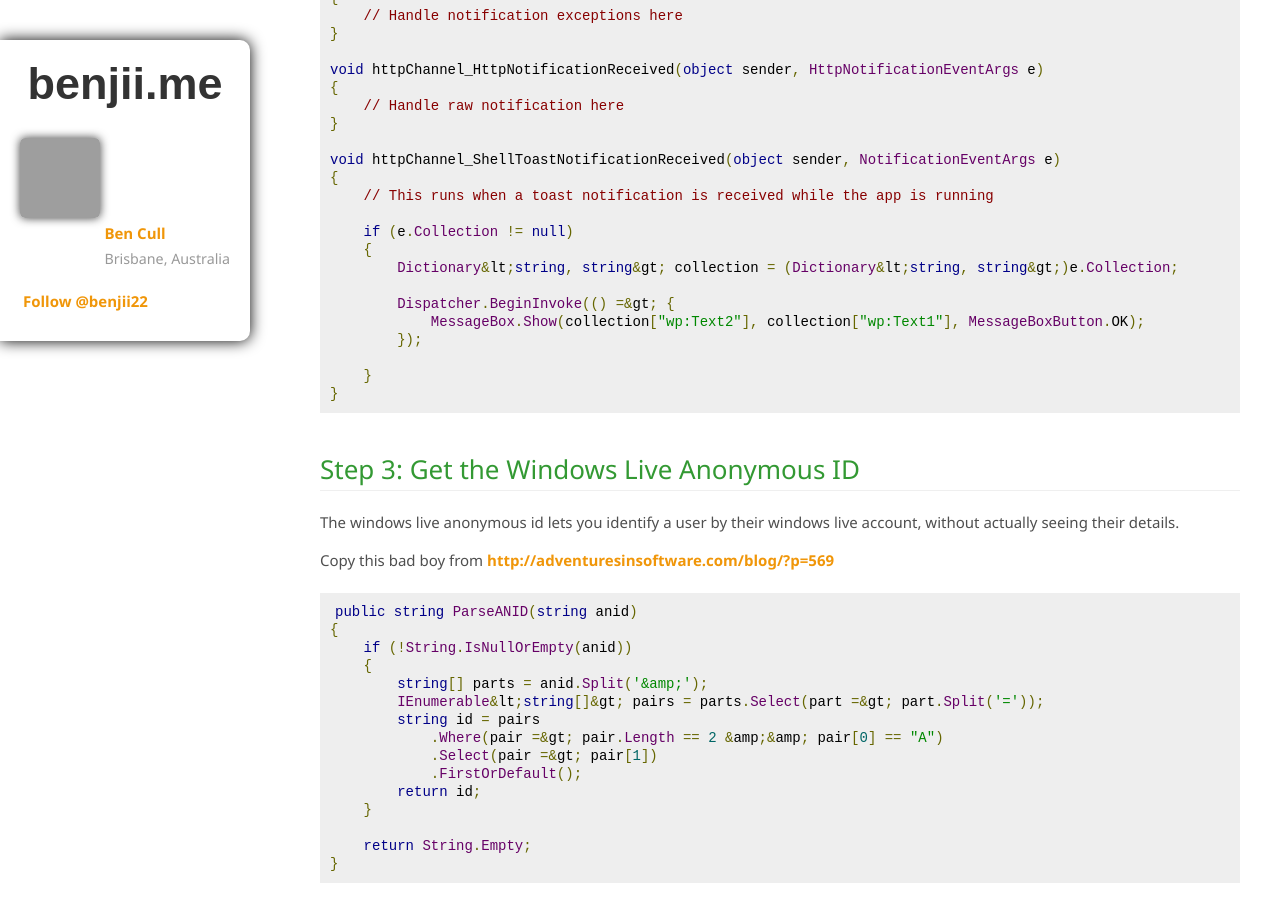
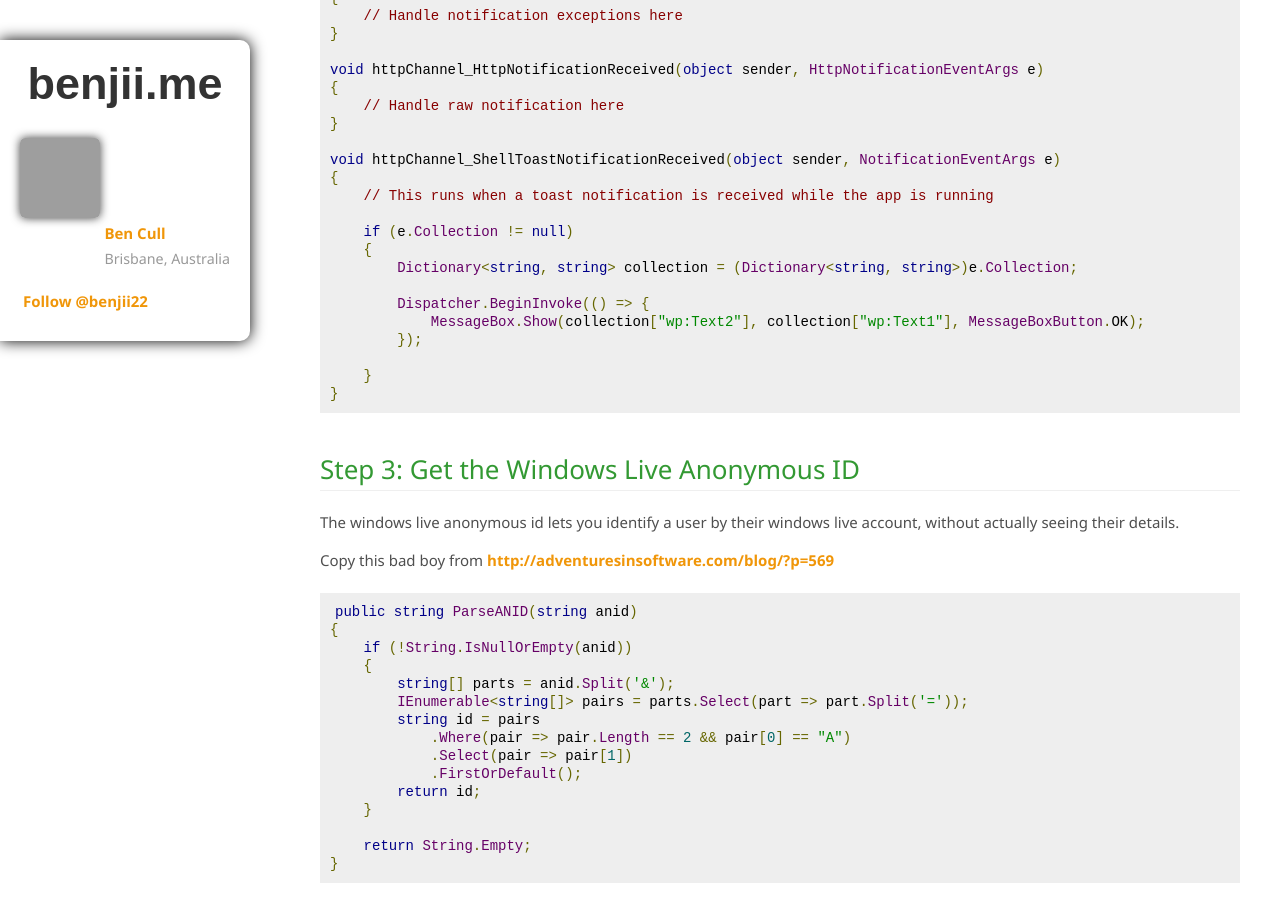
Before and after one commit to bjcull/bjcull.github.com, a Jekyll site: the page built from _posts/2010-12-13-push-notifications-in-windows-phone-7-1-code-on-the-device.md, in a window 1280 px wide and 900 px high, scrolled down 1802 px. Built offline with Jekyll 4.4.1, drawn with Linux system fonts in a browser that asks for light colours; nearby versions of some CDN libraries; comment, search, counter and statistics services are not loaded; some of the changed lines change nothing that is shown; some of the changed text lies outside the part shown; grey boxes are pictures that could not be loaded.

Commit message:
Decoded some of the HTML encoded text

```diff
--- a/_posts/2010-12-13-push-notifications-in-windows-phone-7-1-code-on-the-device.md
+++ b/_posts/2010-12-13-push-notifications-in-windows-phone-7-1-code-on-the-device.md
@@ -59,16 +59,16 @@ This method sets up our event handlers so we can be notified when Microsoft has
     private void SubscribeToChannelEvents()
     {
         //Register to UriUpdated event - occurs when channel successfully opens
-        httpChannel.ChannelUriUpdated += new EventHandler&lt;NotificationChannelUriEventArgs&gt;(httpChannel_ChannelUriUpdated);
+        httpChannel.ChannelUriUpdated += new EventHandler<NotificationChannelUriEventArgs>(httpChannel_ChannelUriUpdated);
 
         //Subscribed to Raw Notification
-        httpChannel.HttpNotificationReceived += new EventHandler&lt;HttpNotificationEventArgs&gt;(httpChannel_HttpNotificationReceived);
+        httpChannel.HttpNotificationReceived += new EventHandler<HttpNotificationEventArgs>(httpChannel_HttpNotificationReceived);
 
         //Subscribe to Toast Notifications
-        httpChannel.ShellToastNotificationReceived += new EventHandler&lt;NotificationEventArgs&gt;(httpChannel_ShellToastNotificationReceived);
+        httpChannel.ShellToastNotificationReceived += new EventHandler<NotificationEventArgs>(httpChannel_ShellToastNotificationReceived);
 
         //general error handling for push channel
-        httpChannel.ErrorOccurred += new EventHandler&lt;NotificationChannelErrorEventArgs&gt;(httpChannel_ExceptionOccurred);
+        httpChannel.ErrorOccurred += new EventHandler<NotificationChannelErrorEventArgs>(httpChannel_ExceptionOccurred);
     }
 
 Here are the methods referred to above.
@@ -96,9 +96,9 @@ Here are the methods referred to above.
 
         if (e.Collection != null)
         {
-            Dictionary&lt;string, string&gt; collection = (Dictionary&lt;string, string&gt;)e.Collection;
+            Dictionary<string, string> collection = (Dictionary<string, string>)e.Collection;
 
-            Dispatcher.BeginInvoke(() =&gt; {
+            Dispatcher.BeginInvoke(() => {
                 MessageBox.Show(collection["wp:Text2"], collection["wp:Text1"], MessageBoxButton.OK);
             });
 
@@ -109,17 +109,17 @@ Here are the methods referred to above.
 
 The windows live anonymous id lets you identify a user by their windows live account, without actually seeing their details.
 
-Copy this bad boy from [http://adventuresinsoftware.com/blog/?p=569](http://adventuresinsoftware.com/blog/?p=569 "http://adventuresinsoftware.com/blog/?p=569")
+Copy this bad boy from [http://adventuresinsoftware.com/blog/?p=569](http://adventuresinsoftware.com/blog/?p=569)
 
     public string ParseANID(string anid)
     {
         if (!String.IsNullOrEmpty(anid))
         {
-            string[] parts = anid.Split('&amp;');
-            IEnumerable&lt;string[]&gt; pairs = parts.Select(part =&gt; part.Split('='));
+            string[] parts = anid.Split('&');
+            IEnumerable<string[]> pairs = parts.Select(part => part.Split('='));
             string id = pairs
-                .Where(pair =&gt; pair.Length == 2 &amp;&amp; pair[0] == "A")
-                .Select(pair =&gt; pair[1])
+                .Where(pair => pair.Length == 2 && pair[0] == "A")
+                .Select(pair => pair[1])
                 .FirstOrDefault();
             return id;
         }
@@ -181,7 +181,7 @@ Reference the RestSharp and Newtonsoft dlls to continue; you can get them [conve
         request.AddParameter("deviceid", id);
         request.AddParameter("nocache", Guid.NewGuid());
 
-        client.ExecuteAsync(request, (response) =&gt;
+        client.ExecuteAsync(request, (response) =>
         {
             if (response.ResponseStatus != ResponseStatus.Error)
             {
```
